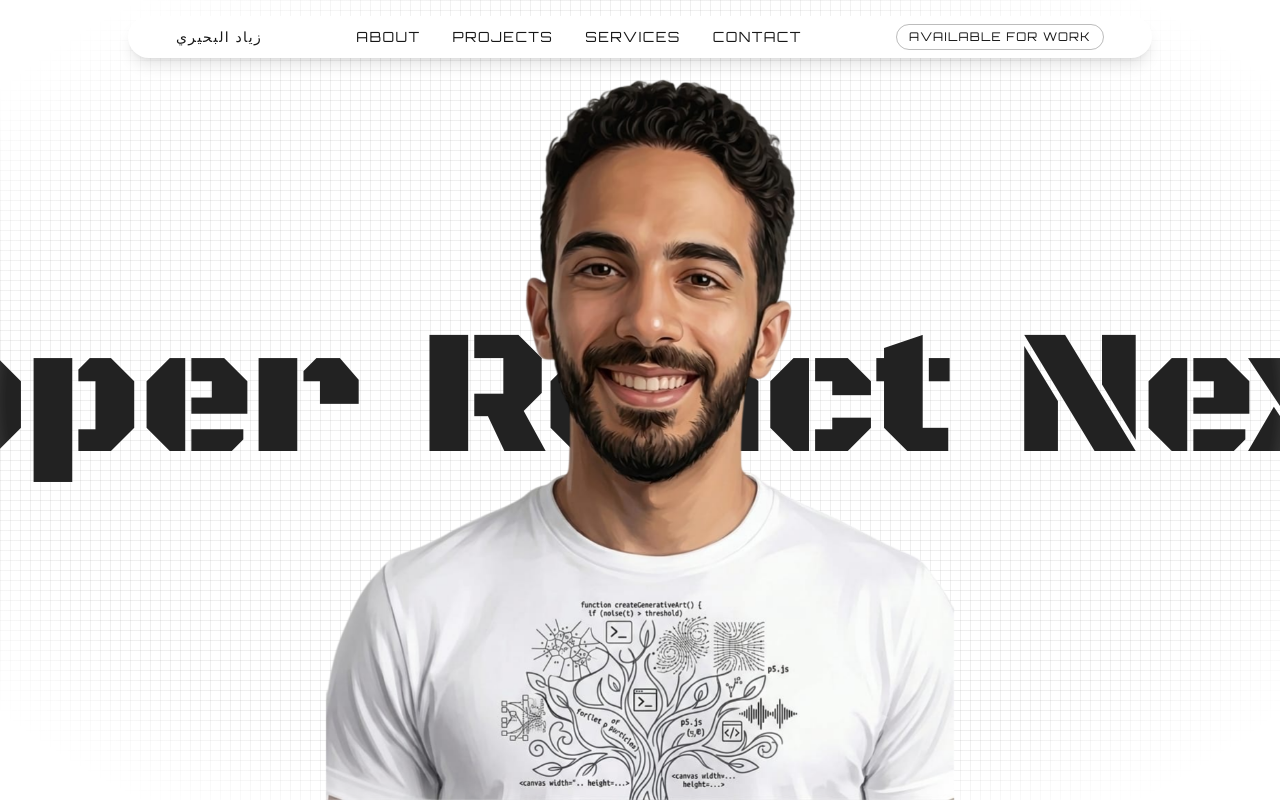
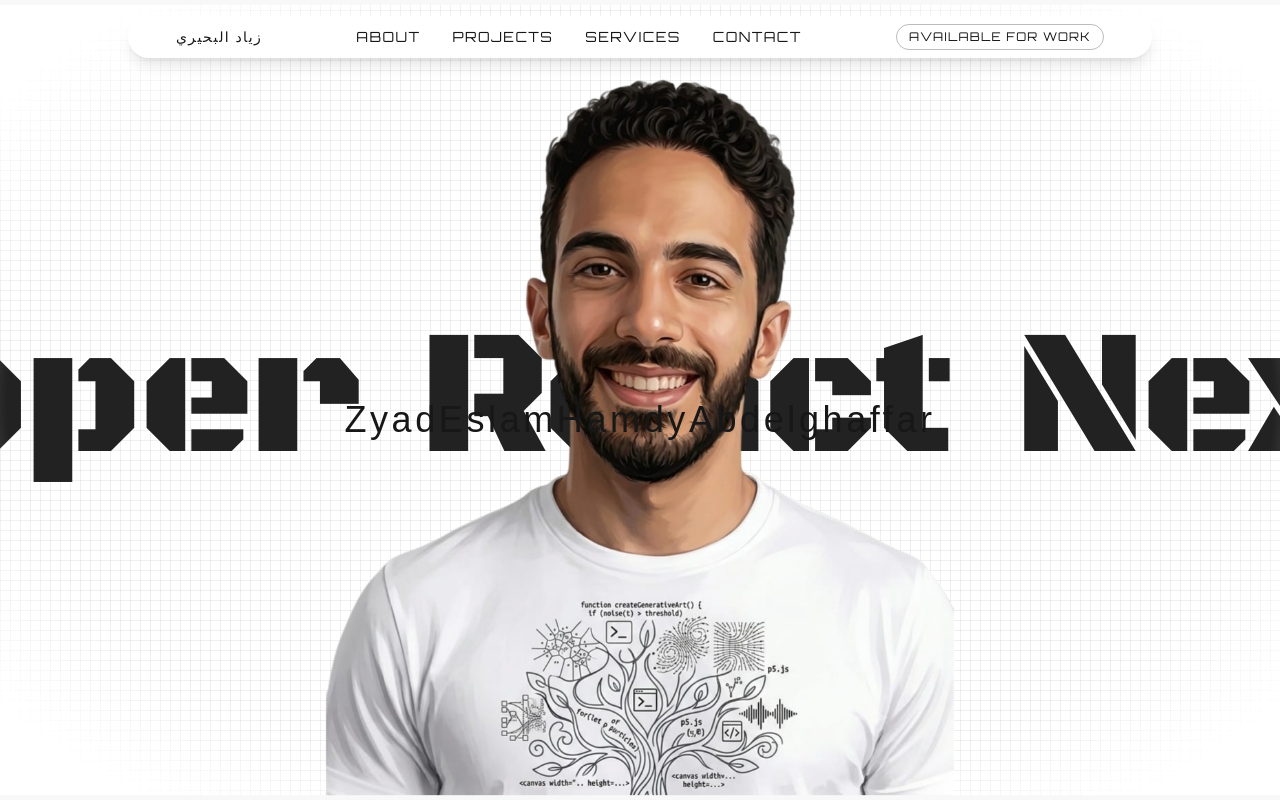
Before and after one commit to ZyadEslam/Zyad-Elbehiry-Portfolio-Animated, a Next.js app: page / in a window 1280 px wide. Shown: the top 800 px of the page. Built offline with nearby package versions, Linux system fonts and the light colour scheme; a web font is replaced by a local one.

Commit message:
feat: Optimize nav layouting

```diff
--- a/app/page.tsx
+++ b/app/page.tsx
@@ -5,14 +5,14 @@
 import PersonalInfo from "./Components/Sections/PersonalInfo";
 
 export default function Home() {
-  // const [introDone, setIntroDone] = useState(false);
+  const [introDone, setIntroDone] = useState(false);
 
-  // useEffect(() => {
-  //   document.body.style.overflow = introDone ? "" : "hidden";
-  // }, [introDone]);
+  useEffect(() => {
+    document.body.style.overflow = introDone ? "" : "hidden";
+  }, [introDone]);
   return (
     <>
-      {/* {!introDone && <Intro onComplete={() => setIntroDone(true)} />} */}
+      {!introDone && <Intro onComplete={() => setIntroDone(true)} />}
       <Hero autoPlay={true} />
       <PersonalInfo/>
     </>
```
